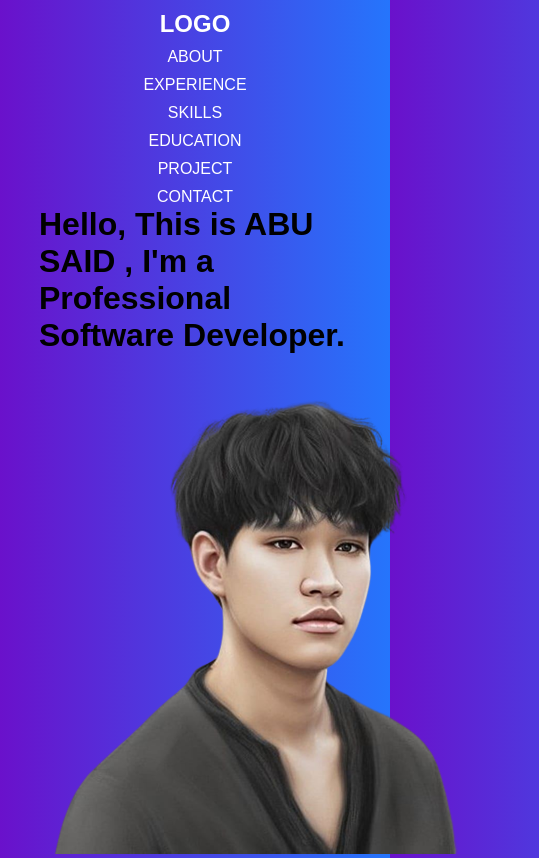
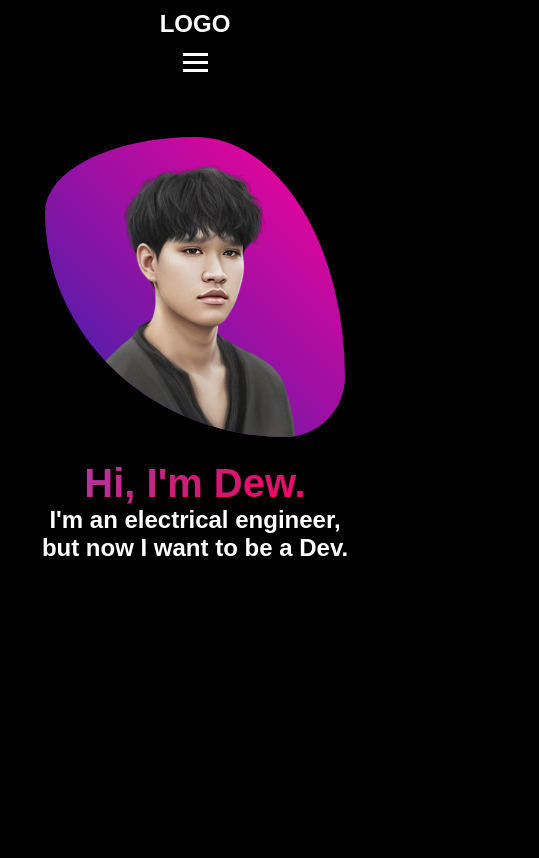
Before and after one commit to Dewvang/portfolio-project, a Vue app: page / in a window 390 px wide. Shown: the whole page, 539 px wide, since content can reach past the window. Built offline with nearby package versions, Linux system fonts and the light colour scheme.

Commit message:
update home page and nav bar

```diff
--- a/src/App.vue
+++ b/src/App.vue
@@ -26,6 +26,6 @@ export default {};
 }
 
 body {
-  background-image: linear-gradient(to right, #6a11cb 0%, #2575fc 100%);
+  background-color: black;
 }
 </style>
--- a/src/components/navComponent.vue
+++ b/src/components/navComponent.vue
@@ -3,28 +3,47 @@
         <div class="logo">
             <h1 @click="toPages('home')">LOGO</h1>
         </div>
-        <div class="menu-list">
+
+        <div class="hamburger-menu" :class="{ open: isMenuOpen }" @click="toggleMenu">
+            <div class="bar"></div>
+            <div class="bar"></div>
+            <div class="bar"></div>
+        </div>
+
+        <div class="menu-list" :class="{ open: isMenuOpen }">
             <p @click="toPages('about')">ABOUT</p>
-            <p>EXPERIENCE</p>
-            <p>SKILLS</p>
-            <p>EDUCATION</p>
-            <p>PROJECT</p>
-            <p>CONTACT</p>
+            <p @click="toPages('experience')">EXPERIENCE</p>
+            <p @click="toPages('skills')">SKILLS</p>
+            <p @click="toPages('education')">EDUCATION</p>
+            <p @click="toPages('project')">PROJECT</p>
+            <p @click="toPages('contact')">CONTACT</p>
         </div>
     </nav>
 </template>
 
 <script>
 export default {
+    data() {
+        return {
+            isMenuOpen: false
+        };
+    },
     methods: {
         toPages(page) {
-            this.$router.push({ name: page }).catch(() => { });
+            this.$router.push({ name: page }).catch(() => {});
+            this.isMenuOpen = false;
         },
-    },
+        toggleMenu() {
+            this.isMenuOpen = !this.isMenuOpen;
+        }
+    }
 }
 </script>
 
 <style scoped>
+.logo{
+    cursor: pointer;
+}
 nav {
     display: flex;
     justify-content: space-between;
@@ -32,44 +51,72 @@ nav {
     color: white;
     margin-top: 10px;
 }
-
 .menu-list {
-    width: 530px;
     display: flex;
     justify-content: space-between;
-
 }
-
 .menu-list p {
     cursor: pointer;
     color: white;
     transition: color 0.3s ease;
+    padding: 10px;
 }
-
 .menu-list p:hover {
     color: red;
 }
+.hamburger-menu {
+    display: none;
+    cursor: pointer;
+    padding: 10px;
+    transition: transform 0.3s ease;
+}
 
-@media (max-width: 768px) {
+.bar {
+    width: 25px;
+    height: 3px;
+    background-color: white;
+    margin: 5px 0;
+    transition: transform 0.3s ease, opacity 0.3s ease;
+}
+
+.hamburger-menu.open .bar:nth-child(1) {
+    transform: translateY(8px) rotate(45deg);
+}
+
+.hamburger-menu.open .bar:nth-child(2) {
+    opacity: 0;
+}
+
+.hamburger-menu.open .bar:nth-child(3) {
+    transform: translateY(-8px) rotate(-45deg);
+}
+
+@media (max-width: 569px) {
+
     nav {
         display: flex;
         flex-direction: column;
     }
-
     .menu-list {
-        display: flex;
+        display: none;
         flex-direction: column;
         justify-content: center;
         align-items: center;
+        transition: all 1s ease;
     }
-
-    .menu-list p{
-        margin-top: 10px;
+    .menu-list.open {
+        display: flex;
+    }
+    .menu-list p {
+        padding: 10px;
+        margin: 5px 0;
+    }
+    .hamburger-menu {
+        display: block;
     }
 }
 
-
-@media (min-width: 769px) and (max-width: 849px) {
+@media (min-width: 570px) and (max-width: 800px) {
     nav {
         display: flex;
         flex-direction: column;
@@ -80,5 +127,5 @@ nav {
 }
 
 
-@media (min-width: 849px) {}
+@media (min-width: 801px) {}
 </style>
--- a/src/views/HomeView.vue
+++ b/src/views/HomeView.vue
@@ -1,11 +1,13 @@
 <template>
   <nav-component></nav-component>
   <header>
-    <div>
-      <h1>Hello, This is ABU SAID , I'm a Professional Software Developer.</h1>
+    <div class="header-content">
+      <h1 class="gradient-text">Hi, I'm Dew.</h1>
+      <h2>I'm an electrical engineer,</h2>
+      <h2>but now I want to be a Dev.</h2>
     </div>
     <div>
-      <img :src="require('@/assets/Profile.png')" alt="">
+      <img :src="require('@/assets/Profile.png')" alt="" />
     </div>
   </header>
 </template>
@@ -18,5 +20,134 @@ export default {
 </script>
 
 <style scoped>
+header {
+  display: flex;
+  margin-top: 100px;
+}
+.header-content {
+  width: 60%;
+  display: flex;
+  justify-content: center;
+  flex-direction: column;
+}
+.header-content h1 {
+  font-size: 4rem;
+  color: transparent;
+  -webkit-background-clip: text;
+  background-clip: text;
+  background-image: linear-gradient(
+    -225deg,
+    #a445b2 0%,
+    #d41872 52%,
+    #ff0066 100%
+  );
+}
+.header-content h2 {
+  font-size: 3rem;
+  color: white;
+}
+@keyframes borderAnimation {
+  0%,
+  100% {
+    border-radius: 30% 70% 70% 30% / 30% 52% 48% 70%;
+  }
 
+  10% {
+    border-radius: 50% 50% 20% 80% / 25% 80% 20% 75%;
+  }
+
+  20% {
+    border-radius: 67% 33% 47% 53% / 37% 20% 80% 63%;
+  }
+
+  30% {
+    border-radius: 39% 61% 47% 53% / 37% 40% 60% 63%;
+  }
+
+  40% {
+    border-radius: 39% 61% 82% 18% / 74% 40% 60% 26%;
+  }
+
+  50% {
+    border-radius: 100%;
+  }
+
+  60% {
+    border-radius: 50% 50% 53% 47% / 72% 69% 31% 28%;
+  }
+
+  70% {
+    border-radius: 50% 50% 53% 47% / 26% 22% 78% 74%;
+  }
+
+  80% {
+    border-radius: 50% 50% 53% 47% / 26% 69% 31% 74%;
+  }
+
+  90% {
+    border-radius: 20% 80% 20% 80% / 20% 80% 20% 80%;
+  }
+}
+header img {
+  background-image: linear-gradient(45deg, #3023ae 0%, #ff0099);
+  background-blend-mode: multiply;
+  border-radius: 30% 70% 70% 30% / 30% 30% 70% 70%;
+  animation: borderAnimation 50s infinite alternate;
+}
+@media (max-width: 569px) {
+  header {
+    display: flex;
+    flex-direction: column-reverse;
+    justify-content: center;
+    align-items: center;
+    margin-top:50px ;
+  }
+  .header-content {
+    width: 100%;
+    display: flex;
+    justify-content: center;
+    align-content: center;
+    text-align: center;
+    margin-top: 20px;
+  }
+  header img {
+    width: 300px;
+    height: 300px;
+  }
+  .header-content h1 {
+    font-size: 2.5rem;
+  }
+  .header-content h2 {
+    font-size: 1.5rem;
+  }
+}
+@media (min-width: 570px) and (max-width: 1120px) {
+  header {
+    display: flex;
+    flex-direction: column-reverse;
+    justify-content: center;
+    align-items: center;
+    margin-top: 40px;
+  }
+  .header-content {
+    width: 100%;
+    display: flex;
+    justify-content: center;
+    align-content: center;
+    text-align: center;
+    margin-top: 20px;
+  }
+  header img {
+    width: 400px;
+    height: 400px;
+  }
+  .header-content h1 {
+    font-size: 3rem;
+  }
+  .header-content h2 {
+    font-size: 2rem;
+  }
+}
+@media (min-width: 1121px) {
+}
 </style>
```
